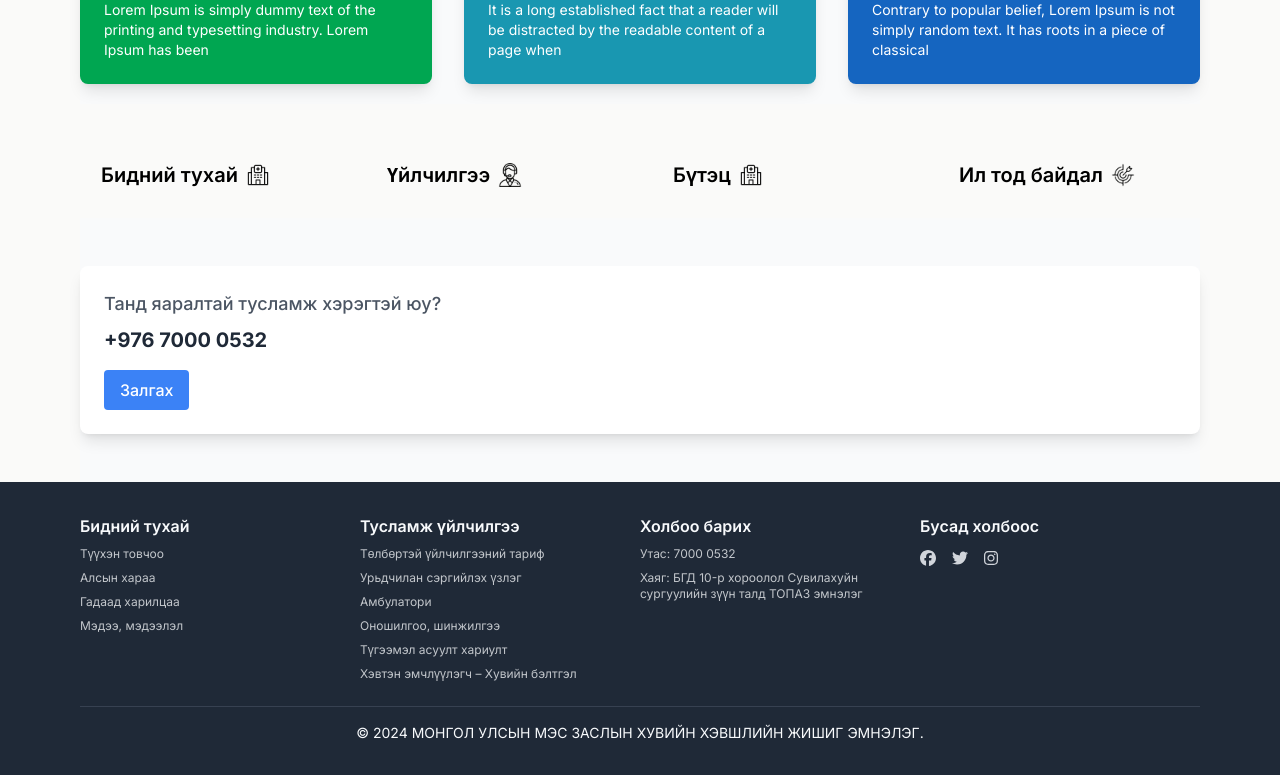
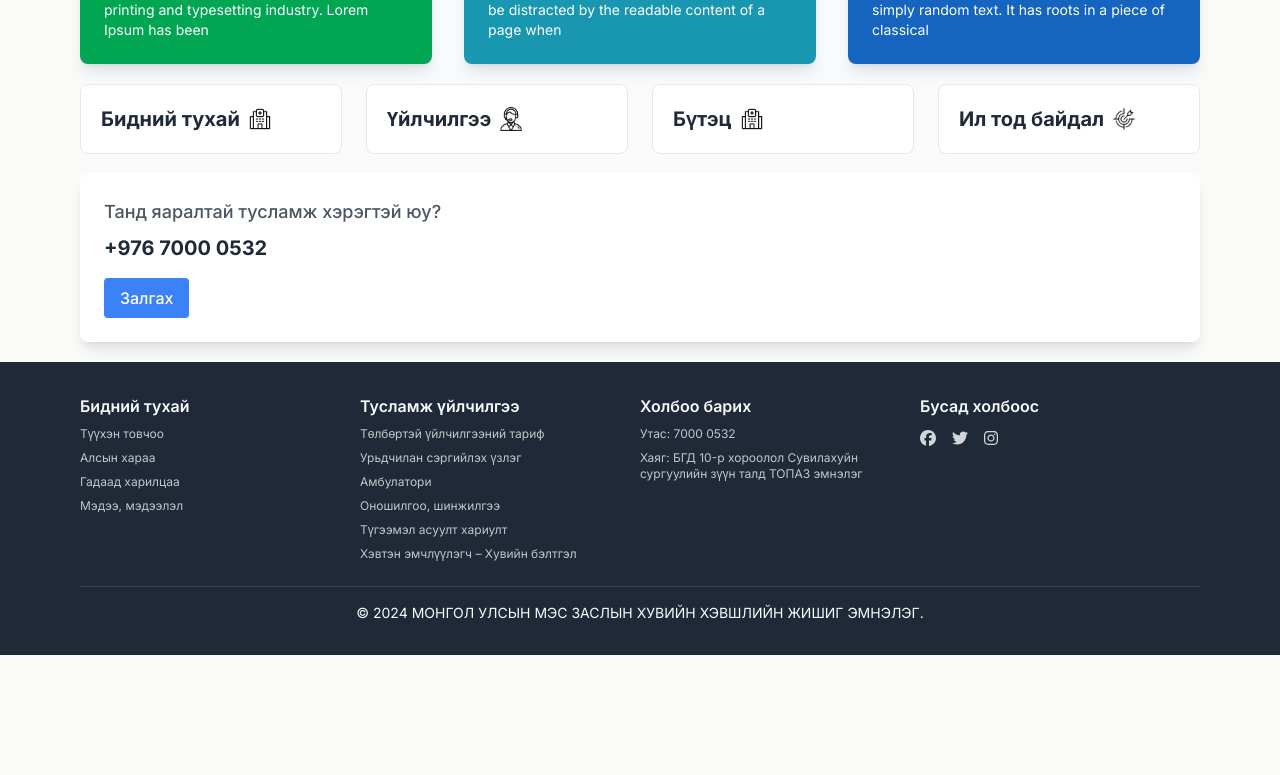
Before and after one commit to bayarloper/topaz, a Next.js app: page / in a window 1280 px wide. Shown: the part 838-1613 px from the top of the page. After the commit the page ends 1493 px from the top, so only its background shows below. Built offline with nearby package versions, Linux system fonts and the light colour scheme; no server answers.

Commit message:
Some sizes changed

```diff
--- a/src/app/about/page.tsx
+++ b/src/app/about/page.tsx
@@ -66,21 +66,20 @@ const About = () => {
   return (
     <div>
       <Navbar />
-      <div className="container mx-auto py-8">
+      <div className="container mx-auto">
         <div className="max-w-6xl mx-auto px-4">
           <ImageSlider images={images} />
-
           {aboutData.map((item, index) => (
             <div key={index}>
-              <h1 className="text-xl font-bold mb-4">{item.title}</h1>
+              <h1 className="text-xl font-bold mb-5 mt-5">{item.title}</h1>
               <div
-                className="text-gray-700 mb-4"
+                className="text-gray-700 mb-5"
                 dangerouslySetInnerHTML={{ __html: item.description }}
               />{" "}
             </div>
           ))}
-          <h1 className="text-3xl font-bold mb-4">Мэдээ мэдээлэл</h1>
-          <div className="grid grid-cols-1 sm:grid-cols-2 md:grid-cols-3 lg:grid-cols-4 xl:grid-cols-5 gap-4">
+          <h1 className="text-xl font-bold mb-5">Мэдээ мэдээлэл</h1>
+          <div className="grid grid-cols-1 sm:grid-cols-2 md:grid-cols-3 lg:grid-cols-4 xl:grid-cols-5 gap-4 mb-5">
             {blogPosts.map((post, index) => (
               <div
                 key={index}
@@ -95,7 +94,7 @@ const About = () => {
                   <h2 className="text font-bold text-gray-800 mb-2">
                     {post.title}
                   </h2>
-                  <p className="text-sm text-gray-700 leading-tight mb-4">
+                  <p className="text-sm text-gray-700 leading-tight mb-5">
                     {post.content}
                   </p>
                   <div className="flex justify-between items-center">
--- a/src/app/page.tsx
+++ b/src/app/page.tsx
@@ -21,17 +21,17 @@ export default function Home() {
       <main className="max-w-6xl mx-auto px-4 flex min-h-screen flex-col items-center">
         <ImageSlider images={images} />
         <Features />
-        <div className="mt-10 mb-10 grid gap-6 text-left lg:mb-0 lg:w-full lg:max-w-6xl lg:grid-cols-4 lg:text-left">
+        <div className="grid gap-6 mb-6 lg:mb-0 w-full max-w-6xl grid-cols-1 sm:grid-cols-2 lg:grid-cols-4">
   {cards.map((card, index) => (
     <a
       key={index}
       href={card.href}
-              className="group rounded-lg border border-transparent px-5 py-4 transition-colors hover:border-gray-300 hover:bg-gray-100 hover:shadow-lg hover:dark:border-neutral-700 hover:dark:bg-neutral-800/30"
+      className="group relative rounded-lg border border-gray-200 bg-white p-5 transition-transform duration-200 ease-in-out hover:translate-y-[-5px] hover:shadow-xl dark:border-neutral-700 dark:bg-neutral-800/70"
       rel="noopener noreferrer"
     >
-              <h2 className="mb-3 text-xl font-semibold flex items-center">
+      <h2 className="text-lg md:text-xl font-bold text-gray-800 dark:text-gray-200 flex items-center">
         {card.title}
-                <span className="inline-block transition-transform group-hover:translate-x-1 motion-reduce:transform-none ml-2">
+        <span className="inline-block ml-2 transition-transform duration-200 group-hover:translate-x-2">
           <Image
             src={card.imgSrc}
             alt={card.imgAlt}
@@ -43,6 +43,7 @@ export default function Home() {
     </a>
   ))}
 </div>
+
         <EmergencyHelp />
       </main>
       <Footer />
--- a/src/app/uilchilgee/page.tsx
+++ b/src/app/uilchilgee/page.tsx
@@ -31,7 +31,7 @@ export default function Services() {
   return (
     <div>
       <Navbar />
-      <div className="container mx-auto py-8">
+      <div className="container mx-auto">
         <div className="max-w-6xl mx-auto px-4">
           <section className="pb-12 pt-20 dark:bg-dark lg:pb-[90px] lg:pt-[px]">
             <div className="container mx-auto">
--- a/src/components/EmergencyHelp.tsx
+++ b/src/components/EmergencyHelp.tsx
@@ -1,7 +1,7 @@
 // components/EmergencyHelp.js
 const EmergencyHelp = () => {
   return (
-    <section id="emergencyContainer" className="w-full py-12 bg-gray-50">
+    <section id="emergencyContainer" className="w-full py-5 bg-gray-50">
       <div>
         <div className="flex justify-center">
           <div className="w-full">
--- a/src/components/aboutSlider.tsx
+++ b/src/components/aboutSlider.tsx
@@ -16,7 +16,7 @@ const ImageSlider = ({ images }: ImageSliderProps) => {
   };
 
   return (
-    <div className="relative w-full mx-auto mt-5 mb-5 rounded-lg overflow-hidden shadow-lg">
+    <div className="relative w-full mx-auto mt-5 rounded-lg overflow-hidden shadow-lg">
       <div
         className="flex transition-transform duration-500"
         style={{ transform: `translateX(-${slideIndex * 100}%)` }}
```
Also changed, not shown: src/app/contact/page.tsx (+76 -5 lines). Lines whose indentation alone changed are shown as unchanged.
